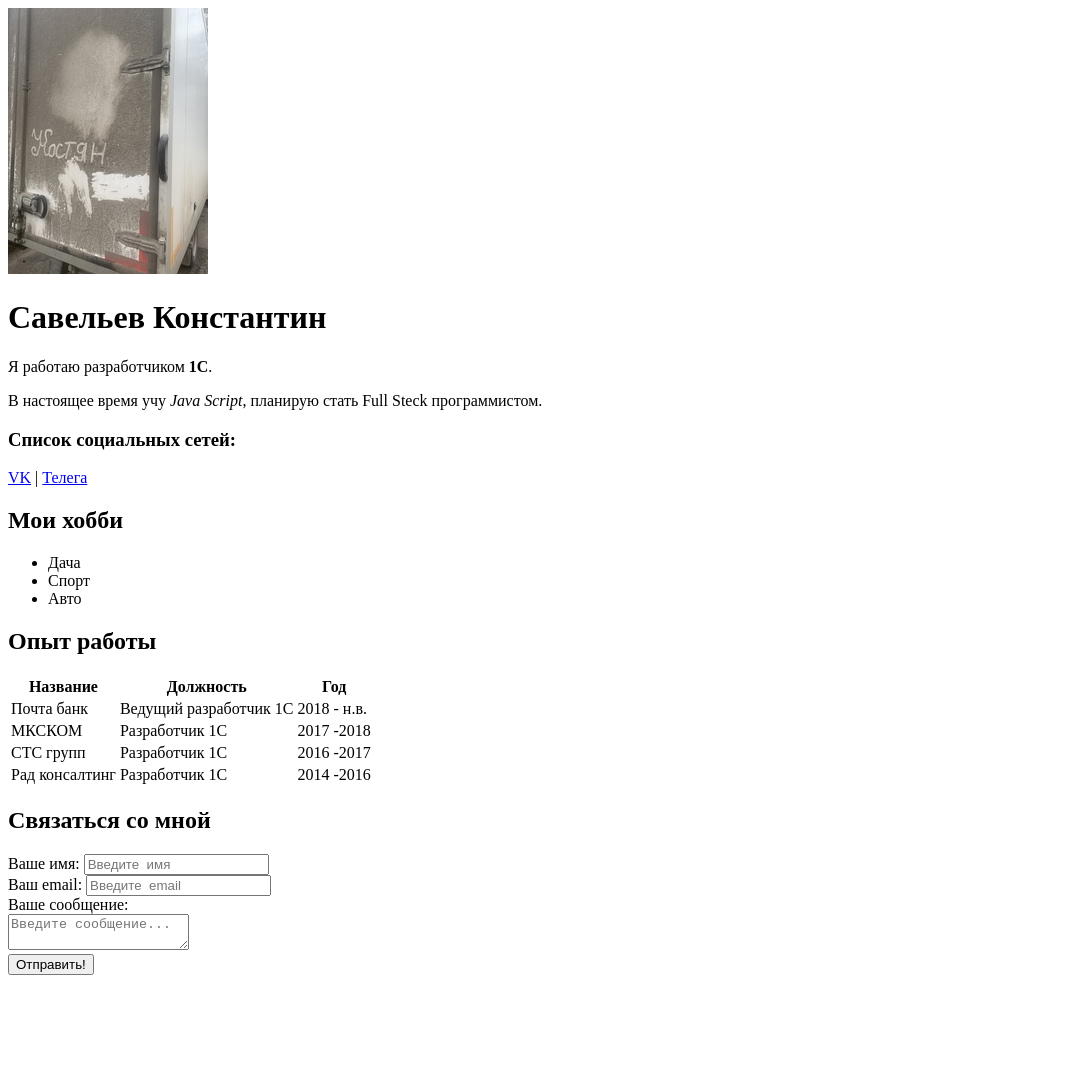
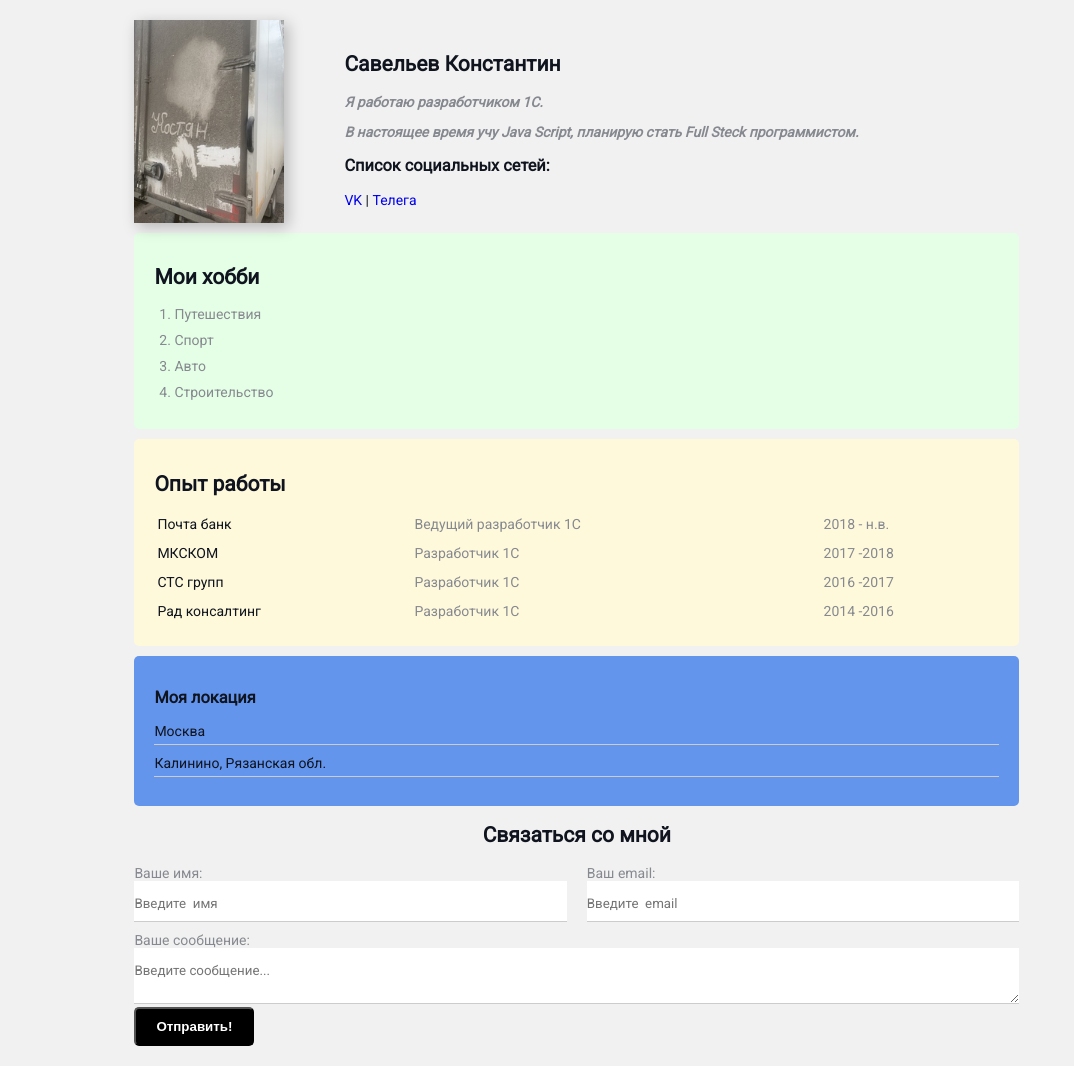
Before and after one commit to kost9978/Resume, a plain HTML site: page index.html in a window 1280 px wide. Shown: the whole page, without its empty margins (0-1074 px from the left). Before the commit the page ends 983 px from the top, so only its background shows below. Drawn offline with Linux system fonts and the light colour scheme.

Commit message:
Add styles

```diff
--- a/index.html
+++ b/index.html
@@ -8,31 +8,43 @@
     <meta name="description" content="Резюме Савельев Константин">
     <meta name="keywords" content="savelev">
     <title>Savelev Konstantin</title>
+    <link rel="stylesheet" href="styles.css">
 </head>
-<img src="img\Костян.jpg" alt="Эт я">
-<br>
 
-<h1>Савельев Константин</h1>
+<body>
+    <div class="container">
+        <div class="info ">
+            <img src="img\Костян.jpg" alt="Эт я" class="avatar">
+
+            <div class="info-text card ">
+                <h2>Савельев Константин</h2>
                 <p>Я работаю разработчиком <strong>1С</strong>.</p>
                 <p>В настоящее время учу <em>Java Script</em>, планирую стать Full Steck программистом.</p>
                 <h3>Список социальных сетей:</h3>
                 <a href="https://vk.com/id18173366" target="_blank">VK</a>
                 |
                 <a href="https://t.me/KostSav" target="_blank">Телега</a>
+            </div>
+        </div>
+        <div class="card bg-green">
             <h2>Мои хобби</h2>
-<ul>
-    <li>Дача</li>
+            <ol class="list">
+                <li>Путешествия</li>
                 <li>Спорт</li>
                 <li>Авто</li>
-</ul>
+                <li>Строительство</li>
+            </ol>
+        </div>
+        <div class="card bg-yellow">
             <h2>Опыт работы</h2>
-<table>
-    <thead>
+            <table class="table">
+                <!-- <thead>
                     <tr>
                         <th>Название</th>
                         <th>Должность</th>
                         <th>Год</th>
-        </tr>
+                    </tr> -->
+                <!-- </thead> -->
                 <tbody>
                     <tr>
                         <td>Почта банк</td>
@@ -55,33 +67,42 @@
                         <td>2014 -2016</td>
                     </tr>
                 </tbody>
-    </thead>
+
 
             </table>
+        </div>
+        <div class="card bg-blue">
+            <h3>Моя локация</h3>
+            <ul class="list-loc">
+                <li>Москва</li>
+                <li>Калинино, Рязанская обл.</li>
+            </ul>
+        </div>
 
+        <form action="/" class="form">
             <h2>Связаться со мной</h2>
-<form action="/">
-    <div>
+            <div class="form-row">
+                <div class="form-group">
                     <label for="name">Ваше имя:</label>
                     <input type="text" id="name" placeholder="Введите  имя">
                 </div>
-    <div>
-        <label for="email">Ваш email:</label>
+                <div class="form-group">
+                    <label for=" email">Ваш email:</label>
                     <input type="email" id="email" placeholder="Введите  email">
                 </div>
-    <div>
-        <label for="message">Ваше сообщение:</label>
-        <br>
+            </div>
+            <div class="form-group">
+                <label for=" message">Ваше сообщение:</label>
                 <textarea id="message" placeholder="Введите сообщение..."></textarea>
             </div>
             <div>
-        <input type="submit" value="Отправить!">
+                <input class="btn" type="submit" value="Отправить!">
             </div>
         </form>
 
 
-<body>
 
+    </div>
 </body>
 
 </html>
--- /dev/null
+++ b/styles.css
@@ -0,0 +1,198 @@
+@import url('https://fonts.googleapis.com/css2?family=Roboto&display=swap');
+
+body {
+    font-size: 14px;
+    font-family: "Roboto", sans-serif;
+    font-weight: normal;
+    color: #0f141e;
+    background: #f1f1f1;
+}
+
+.container {
+    margin: 10%;
+    margin-top: 20px;
+    margin-bottom: 20px;
+    max-width: 70%;
+    /* padding: 10px; */
+}
+
+.info {
+    display: flex;
+}
+
+@media (max-width:650px) {
+    .info {
+        display: block;
+        text-align: center;
+    }
+
+}
+
+.info-text {
+    margin-left: 40px;
+
+}
+
+.avatar {
+    box-shadow: 4px 4px 14px rgba(0, 0, 0, 0.25);
+    margin-bottom: 10px;
+    width: 150px;
+
+}
+
+.info-text p {
+    font-style: italic;
+    font-weight: bold;
+    color: #86898f;
+    /* margin: 0; */
+}
+
+.card {
+    border-radius: 5px;
+    padding: 15px 20px;
+    /* margin-top: 10px; */
+    margin-bottom: 10px;
+}
+
+.bg-yellow {
+    background: #fff9dc;
+}
+
+.bg-red {
+    background: #ffe5e5;
+}
+
+.bg-green {
+    background: #e5ffe7;
+}
+
+.bg-blue {
+    background: cornflowerblue;
+}
+
+a {
+    text-decoration: none;
+}
+
+a:hover {
+    opacity: 0.8;
+    color: blue;
+    text-decoration: underline;
+}
+
+
+a:active {
+    color: blue;
+}
+
+/* a:visited {
+    color: #86898f;
+} */
+
+.btn {
+    background-color: black;
+    font-weight: bold;
+    color: white;
+    padding: 10px 20px;
+    border-radius: 5px;
+}
+
+.btn:hover {
+    opacity: 0.8;
+}
+
+.list {
+    padding: 0 20px;
+}
+
+.list li {
+    margin-bottom: 10px;
+    color: #86898f;
+}
+
+.list-loc {
+    list-style: none;
+    padding: 0;
+}
+
+.list-loc li {
+    margin-bottom: 10px;
+    border-bottom: 1px solid #ccc;
+    padding-bottom: 5px;
+}
+
+.table {
+    width: 100%;
+}
+
+.table td {
+    padding-bottom: 10px;
+}
+
+.table td:nth-child(2),
+.table td:nth-child(3) {
+    color: #86898f;
+}
+
+.form-row {
+    margin-bottom: 10px;
+    display: flex;
+}
+
+.form-row .form-group {
+    width: 50%;
+    margin-right: 20px;
+    /* display: inline-block; */
+
+    /* box-sizing: border-box; */
+}
+
+.form-row .form-group:last-child {
+    margin-right: 0;
+}
+
+@media (max-width:650px) {
+    .form-row {
+        display: block;
+    }
+
+    .form-row .form-group {
+        width: 100%;
+        margin-right: 0;
+
+    }
+}
+
+.form h2 {
+    text-align: center;
+}
+
+.form-group label {
+    display: block;
+    font-size: 14px;
+    color: #86898f;
+}
+
+.form-group textarea {
+    width: 100%;
+    box-sizing: border-box;
+    border: none;
+    /* background: transparent; */
+    border-bottom: 1px solid #ccc;
+    color: #000;
+    padding: 15px 0 10px;
+    outline: none;
+    font-family: inherit;
+}
+
+.form-group input {
+    width: 100%;
+    box-sizing: border-box;
+    border: none;
+    /* background: transparent; */
+    border-bottom: 1px solid #ccc;
+    color: #000;
+    padding: 15px 0 10px;
+    outline: none;
+    font-family: inherit;
+}
```
Lines whose indentation alone changed are shown as unchanged.
